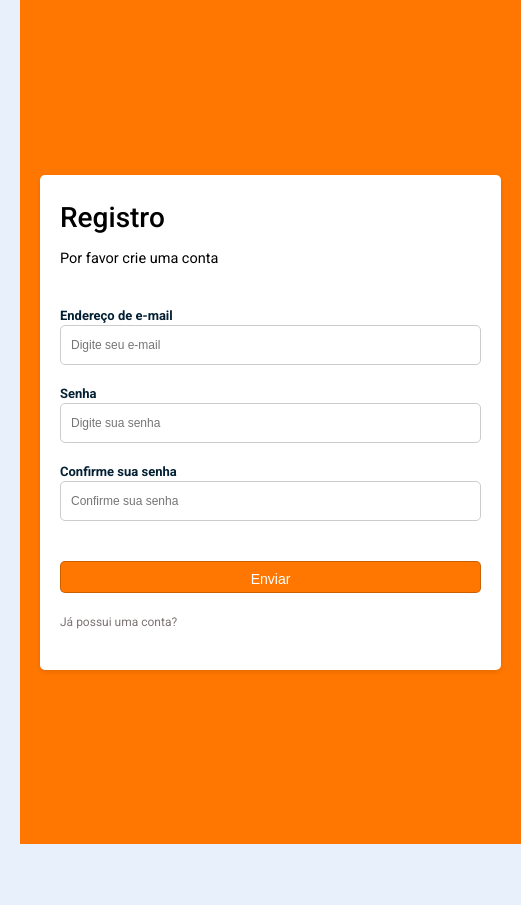
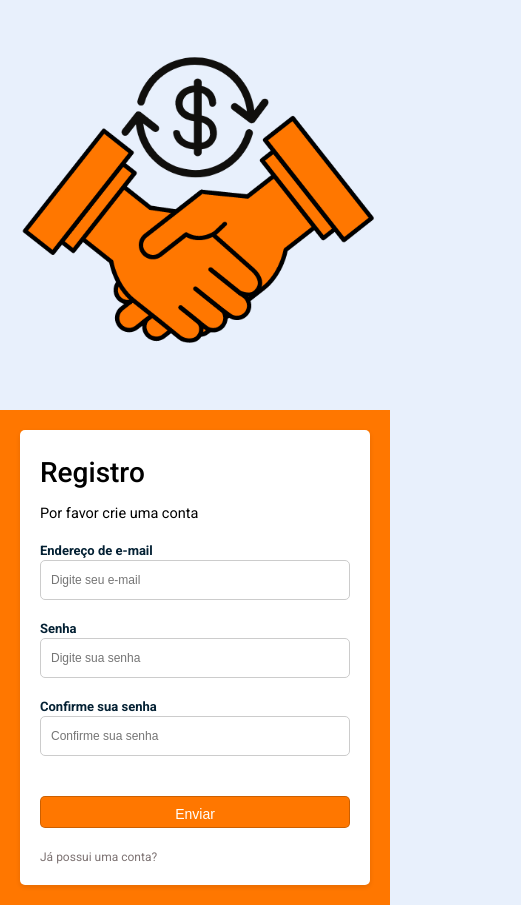
Before and after one commit to Natiene/teste-pipeline, an Angular app: page / in a window 390 px wide. Shown: the whole page, 521 px wide, since content can reach past the window. Before the commit the page ends 844 px from the top, so only its background shows below. Built offline with nearby package versions, Linux system fonts and the light colour scheme.

Commit message:
add mobile and tablet sizes

```diff
--- a/src/app/pages/register/register.component.css
+++ b/src/app/pages/register/register.component.css
@@ -1,3 +1,45 @@
+/* Estilos para dispositivos móveis */
+@media (max-width: 767px) {
+  .login_container {
+    flex-direction: column;
+    height: auto;
+  }
+
+  .login_container__right,
+  .login_container__left {
+    flex: 1;
+    padding: 20px;
+    height: auto;
+    /* max-width: 100%; */
+    justify-content: center;
+    align-items: center;
+  }
+
+  .login_container__left img {
+    height: auto;
+    margin-bottom: 20px;
+  }
+
+  .login_form_wrapper {
+    width: 90%;
+    margin: auto;
+  }
+}
+
+/* Estilos para tablets (768px a 1024px) */
+@media (min-width: 768px) and (max-width: 1024px) {
+  .login_container__left,
+  .login_container__right {
+    padding: 20px;
+  }
+
+  .login_form_wrapper {
+    width: 90%;
+    margin: auto;
+  }
+}
+
+/* Estilos compartilhados para todos os dispositivos */
 .login_container {
   width: 100%;
   margin: auto;
@@ -46,10 +88,6 @@
   font-weight: 500;
   line-height: 45px;
   margin-bottom: 10px;
-}
-
-p {
-  margin-bottom: 20px;
 }
 
 .form-group {
```
